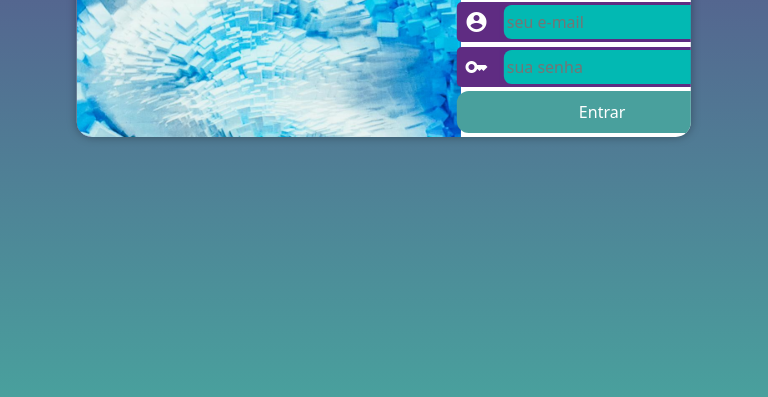
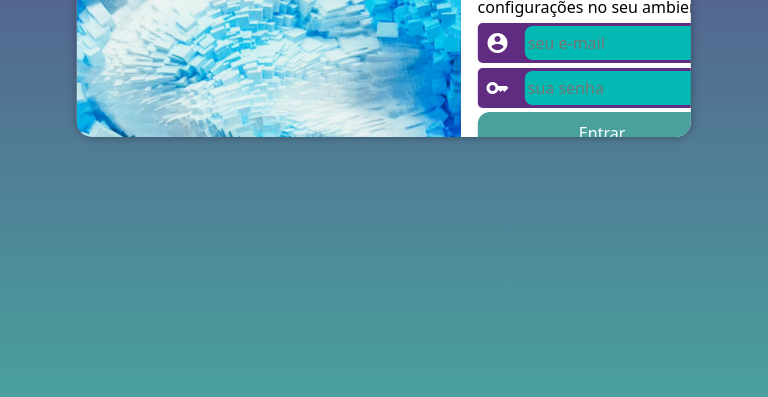
Before and after one commit to pedrohenriquesouza1/projeto-login, a plain HTML site: page index.html in a window 768 px wide. Shown: the part 403-800 px from the top of the page. Drawn offline with Linux system fonts and the light colour scheme.

Commit message:
change padding

```diff
--- a/estilos/devices.css
+++ b/estilos/devices.css
@@ -41,6 +41,7 @@ Ultra grande (monitores 2K ou mais) / 1400px+ */
         position: absolute;
         top: 5%;
         left: 61%;
+        padding: 26px;
     }
 
 }
```
